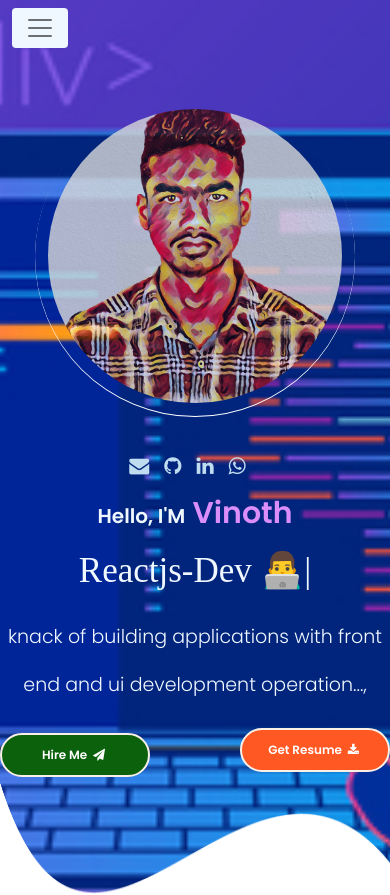
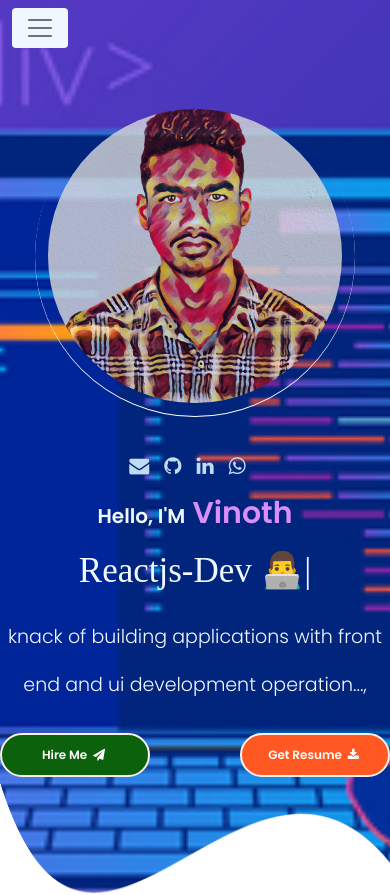
Before and after one commit to Vinothkumar3/portfoliopro, a React (Create React App) app in the folder client/: page / in a window 390 px wide. Shown: the top 895 px of the page. Built offline with nearby package versions, Linux system fonts and the light colour scheme; a web font is replaced by a local one.

Commit message:
complete react resume portfolio

```diff
--- a/client/src/PortfolioContainer/Home/Profile/Profile.css
+++ b/client/src/PortfolioContainer/Home/Profile/Profile.css
@@ -155,7 +155,7 @@
     margin: 25px 0 0;
   }
   .profile-options .highlighted-btn {
-    margin: 0 !important;
+    margin-top: 5px !important;
   }
   .profile-options,
   .profile-details-role {
```
